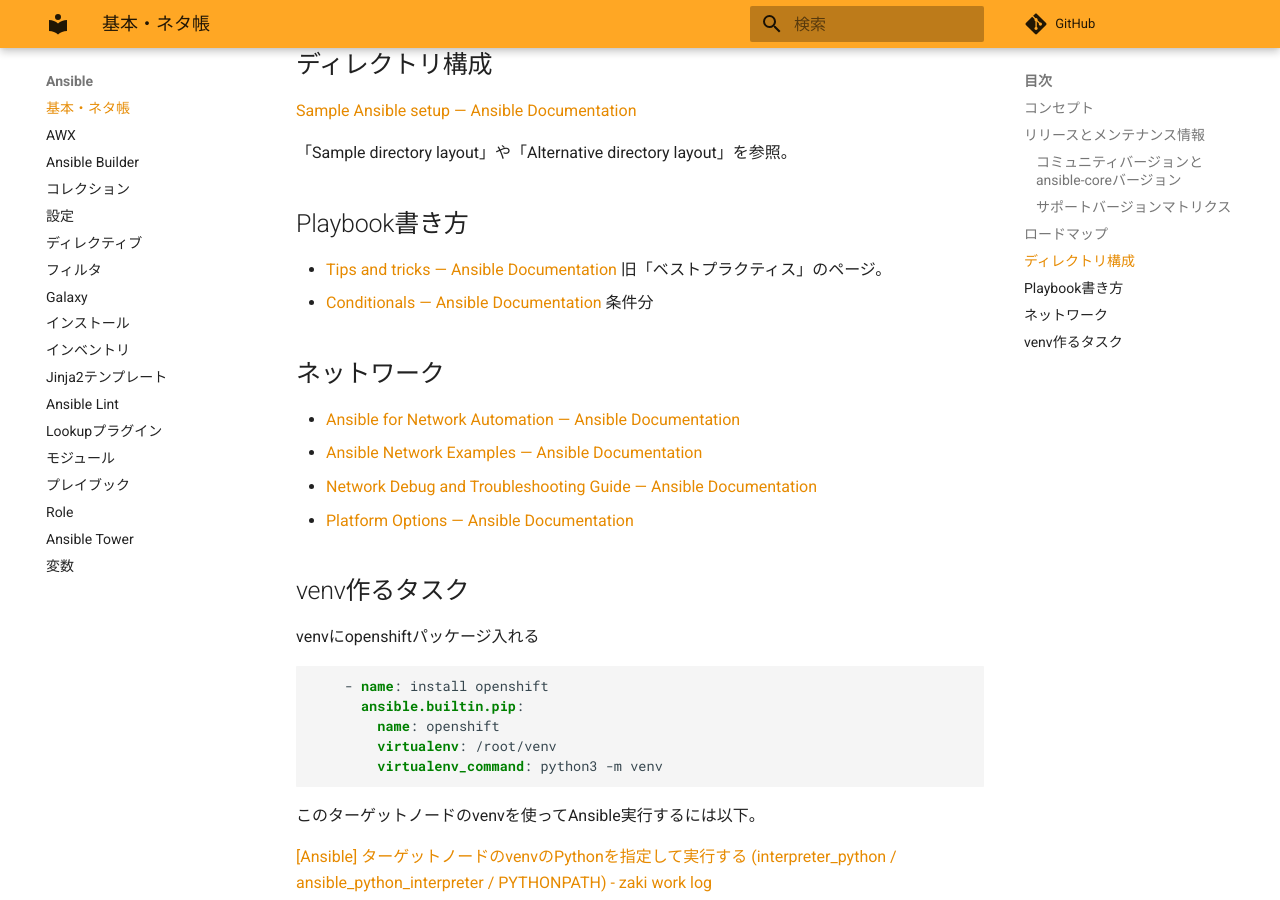
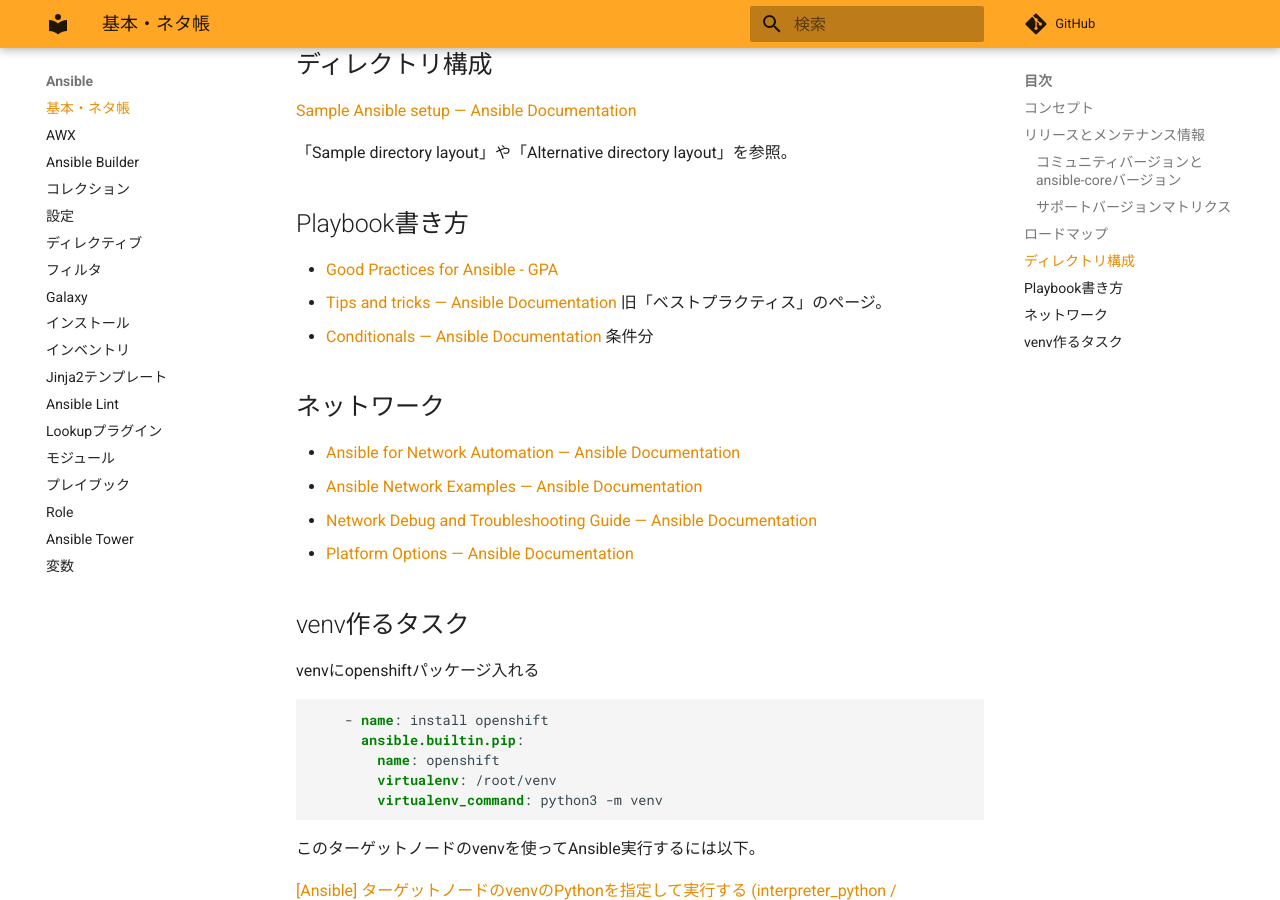
Before and after one commit to zaki-lknr/docs, an MkDocs documentation site: the page built from docs/Ansible/index.md, in a window 1280 px wide and 900 px high, scrolled down 846 px. Built offline with MkDocs 1.6.1 and Material for MkDocs 9.7.7, drawn with Linux system fonts in a browser that asks for light colours; comment, search, counter and statistics services are not loaded.

Commit message:
add: ansible: good practices for Ansible

```diff
--- a/docs/Ansible/index.md
+++ b/docs/Ansible/index.md
@@ -32,6 +32,7 @@ Release and maintenanceの中の[ansible-core support matrix](https://docs.ansib
 
 ## Playbook書き方
 
+- [Good Practices for Ansible - GPA](https://redhat-cop.github.io/automation-good-practices/)
 - [Tips and tricks — Ansible Documentation](https://docs.ansible.com/ansible/latest/user_guide/playbooks_best_practices.html) 旧「ベストプラクティス」のページ。
 - [Conditionals — Ansible Documentation](https://terryhowe.github.io/ansible-modules-hashivault/user_guide/playbooks_conditionals.html) 条件分
 
```
